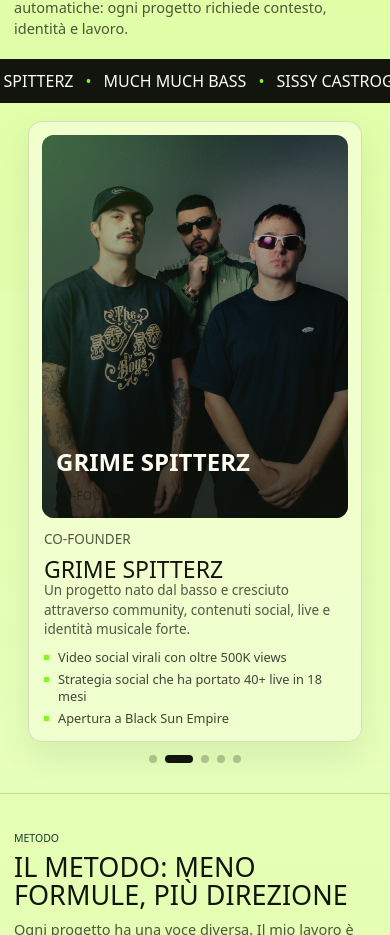
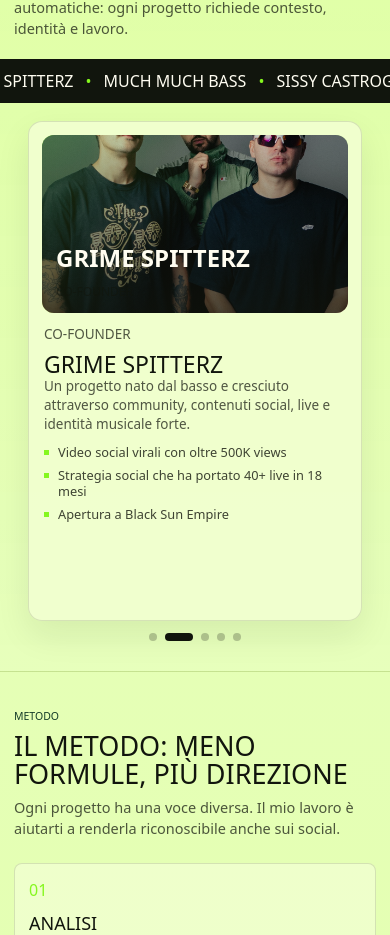
Before and after one commit to omeeriotto/sito-onairdatanto, a Next.js app: page / in a window 390 px wide. Shown: the part 2852-3787 px from the top of the page. Built offline with nearby package versions, Linux system fonts and the light colour scheme; no server answers; a web font is replaced by a local one.

Commit message:
Uniforma dimensioni card progetti

```diff
--- a/app/home.css
+++ b/app/home.css
@@ -575,7 +575,7 @@
 }
 
 .project-panel {
-  min-height: 390px;
+  height: 360px;
   padding: 18px;
   display: grid;
   grid-template-columns: minmax(260px, 0.95fr) minmax(0, 1.05fr);
@@ -599,7 +599,8 @@
 }
 
 .project-media {
-  min-height: 320px;
+  height: 100%;
+  min-height: 0;
   position: relative;
   display: block;
   overflow: hidden;
@@ -625,8 +626,8 @@
   display: block;
   width: 100%;
   height: 100%;
-  min-height: inherit;
   object-fit: cover;
+  object-position: center;
 }
 
 .project-media-caption {
@@ -655,6 +656,7 @@
 .project-info {
   padding: 18px 8px 18px 0;
   align-self: center;
+  min-height: 0;
 }
 
 .project-info h3 {
@@ -1395,16 +1397,18 @@
   }
 
   .project-panel {
-    min-height: 0;
+    height: 500px;
     gap: 10px;
     padding: 13px;
     border-radius: 14px;
     box-shadow: 0 14px 34px rgba(17, 21, 13, 0.08);
+    grid-template-rows: 178px 1fr;
   }
 
   .project-media {
     display: block;
-    min-height: 178px;
+    height: 178px;
+    min-height: 0;
     border-radius: 12px;
   }
 
@@ -1424,6 +1428,7 @@
 
   .project-info {
     padding: 2px;
+    align-self: start;
   }
 
   .project-info h3 {
```
